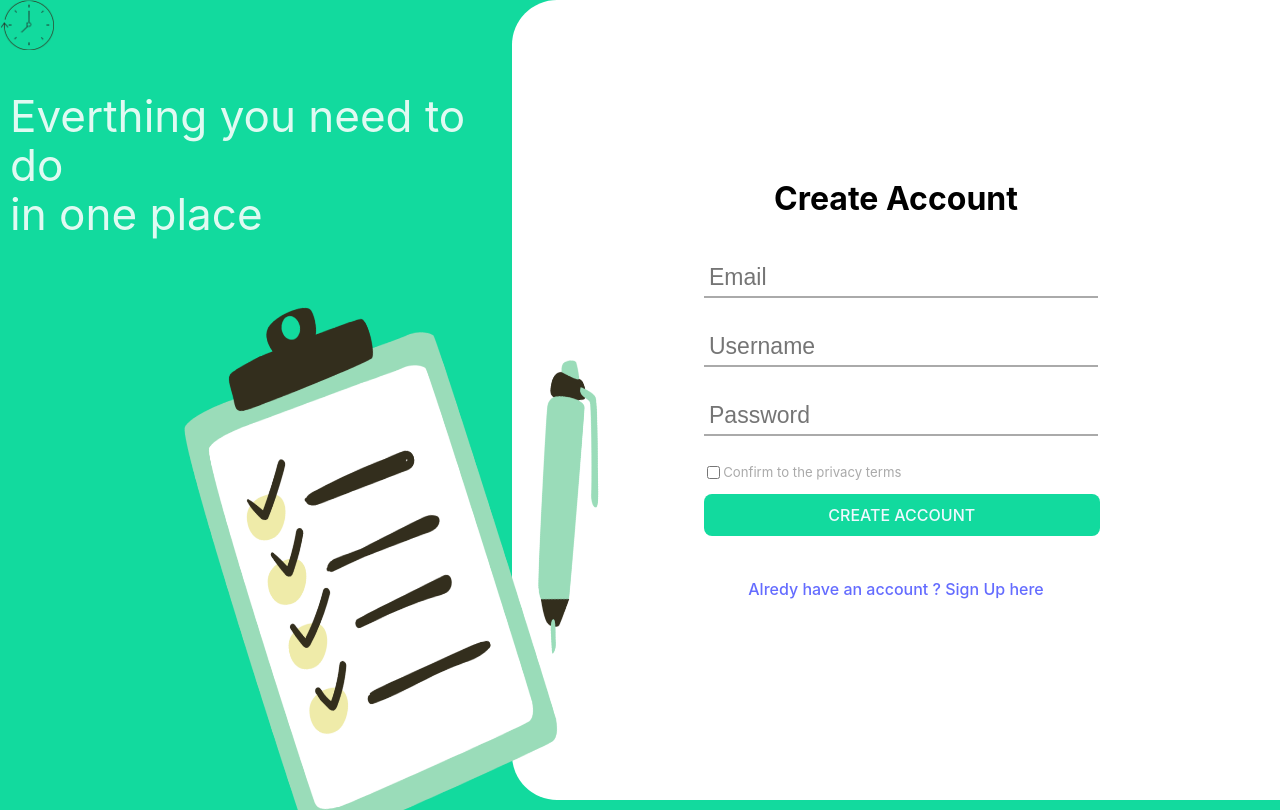
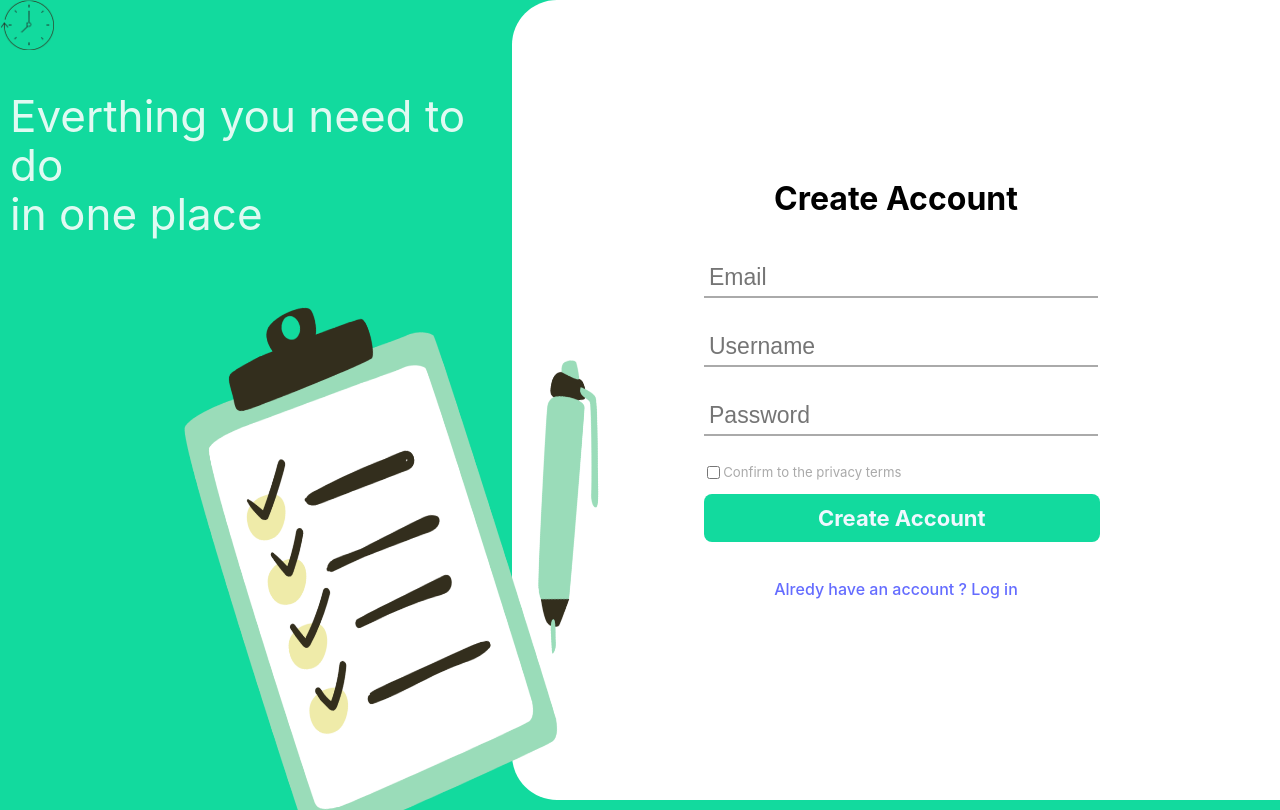
Before and after one commit to Lucas-Cunhaa/ToDo-List-Project, a React (Vite) app in the folder my-vue-app/: page /register in a window 1280 px wide. Built offline with nearby package versions, Linux system fonts and the light colour scheme.

Commit message:
Fixxing button label size and weight

```diff
--- a/my-vue-app/src/Css/form.css
+++ b/my-vue-app/src/Css/form.css
@@ -42,14 +42,14 @@ input:focus{
     border: 1px solid transparent;
     padding: 0.6em 1.2em;
     font-size: 1em;
-    font-weight: 500;
+    font-weight: 550;
     font-family: inherit;
     background-color: var(--page-default-color) ;
     cursor: pointer;
     transition: border-color 0.25s;
 }
 strong{
-    font-size: 20px;
+    font-size: 22px;
 }
 .submit-button:hover {
     transition: 0.5s;
--- a/my-vue-app/src/components/Form.tsx
+++ b/my-vue-app/src/components/Form.tsx
@@ -89,7 +89,7 @@ const Form = () => {
         <div className="form-group">
           <button  className="submit-button" onClick={() => handleSubmit(onSubmit)()}>
             {" "}
-            CREATE ACCOUNT{" "}
+            <strong> Create Account  </strong>{" "}
           </button>
         </div>
       </div>
--- a/my-vue-app/src/components/FormLogin.tsx
+++ b/my-vue-app/src/components/FormLogin.tsx
@@ -32,7 +32,7 @@ const FormLogin =  () => {
                 <input type="password" placeholder="Password" {...register("password", { required: true})}/>
             </div>
             <div className="form-group">
-                <button className="submit-button" onClick={() => handleSubmit(onSubmit)()}> <strong> LOGIN </strong></button>
+                <button className="submit-button" onClick={() => handleSubmit(onSubmit)()}> <strong> Login </strong> </button>
             </div>
             <br></br>
 
--- a/my-vue-app/src/main.tsx
+++ b/my-vue-app/src/main.tsx
@@ -11,6 +11,8 @@ const router = createBrowserRouter([
     path: "/",
     element: <LoginPage />,
     errorElement: <ErrorPage />,
+
+
   },
   {
     path: "/register",
--- a/my-vue-app/src/pages/LoginPage.tsx
+++ b/my-vue-app/src/pages/LoginPage.tsx
@@ -22,7 +22,7 @@ const LoginPage = () => {
                 </FormLogin>
 
                         <div className="navBarLogin" >
-                         <NavBar link='register'> Do not have an account ? register HERE </NavBar>
+                         <NavBar link='register'> Do not have an account yet? Sign Up </NavBar>
                         </div>
 
 
--- a/my-vue-app/src/pages/RegisterPage.tsx
+++ b/my-vue-app/src/pages/RegisterPage.tsx
@@ -22,7 +22,7 @@ const RegisterForm = () => {
 
             </Form>
             <div className="navBarRegister" >
-                <NavBar link="/"> Alredy have an account ? Sign Up here </NavBar>
+                <NavBar link="/"> Alredy have an account ? Log in </NavBar>
             </div>
 
             </div>
```
